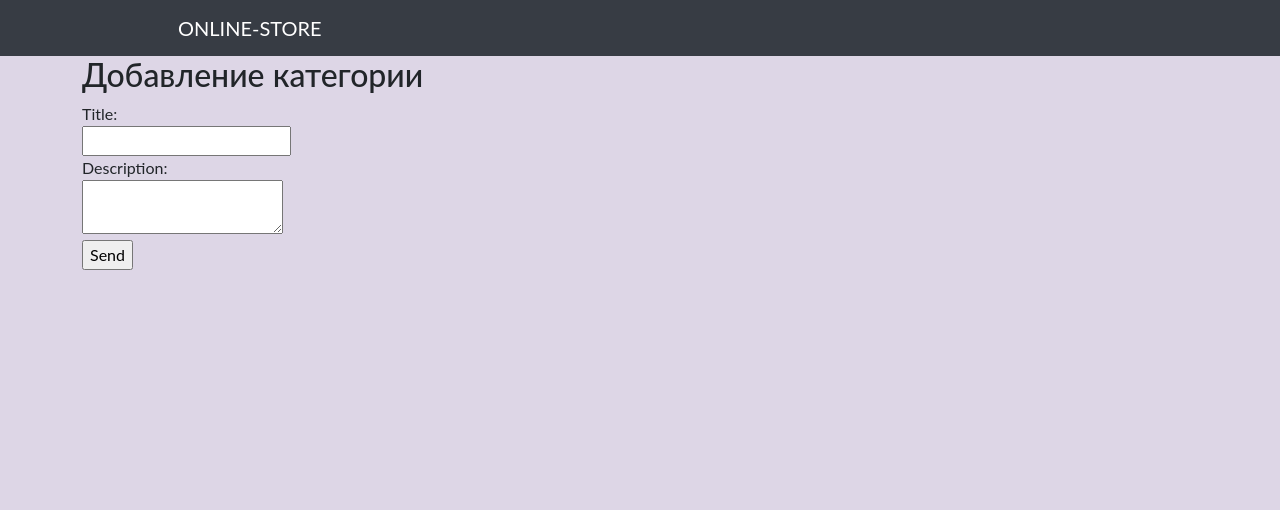
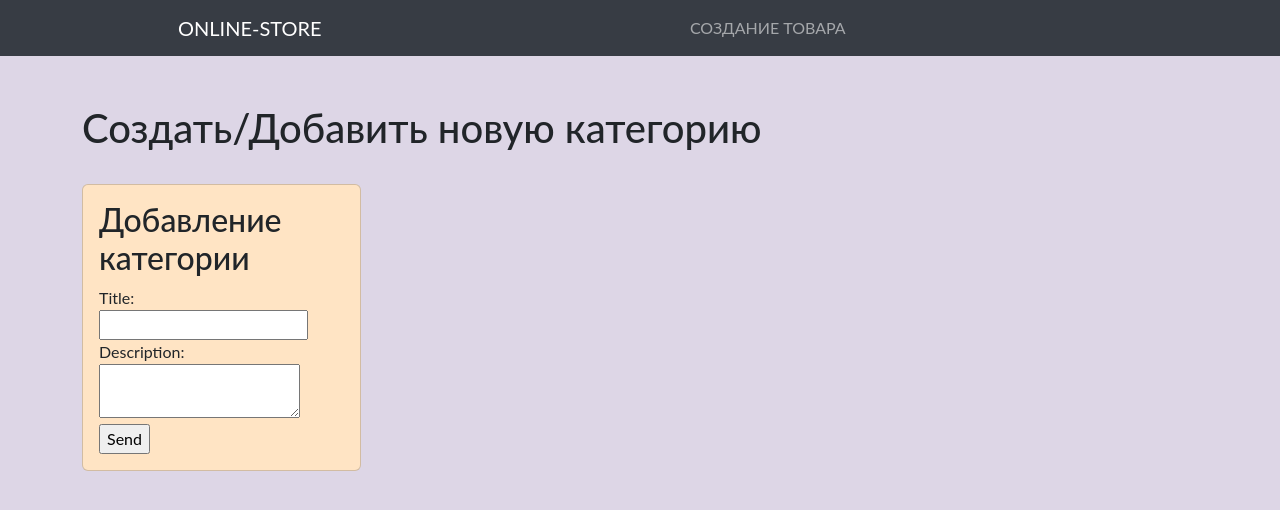
Before and after one commit to PandoraGrims/Online_Store, a Django app: page /categories/add/ in a window 1280 px wide. Shown: the top 510 px of the page. Run offline with Django 4.2, Linux system fonts and the light colour scheme.

Commit message:
Добавил возможность перемещаться между созданием товара и созданием категории

```diff
--- a/online_store/webapp/templates/category_add.html
+++ b/online_store/webapp/templates/category_add.html
@@ -1,9 +1,15 @@
 {% extends "base_html_my.html" %}
+{% block link %}
+    <li class="nav-item">
+        <a class="nav-link" href="{% url "good_add" %}">Создание товара</a>
+    </li>
+{% endblock %}
 {% block title %}Создание категории{% endblock %}
 
-<h1>Create new category</h1>
-
 {% block content %}
+    <h1 class="title_create_good pt-5 pb-4">Создать/Добавить новую категорию</h1>
+    <div class="card w-25 mb-3" style="background-color: bisque">
+        <div class="card-body">
             <form action="/categories/add/" method="post">
                 {% csrf_token %}
                 <h2>Добавление категории</h2>
@@ -20,4 +26,6 @@
 
                 <input type="submit" value="Send"/>
             </form>
+        </div>
+    </div>
 {% endblock %}
--- a/online_store/webapp/templates/create_good.html
+++ b/online_store/webapp/templates/create_good.html
@@ -1,4 +1,9 @@
 {% extends "base_html_my.html" %}
+{% block link %}
+    <li class="nav-item">
+        <a class="nav-link" href="{% url "category_add" %}">Создание категории</a>
+    </li>
+{% endblock %}
 {% block title %}Создание товара{% endblock %}
 
 {% block content %}
--- a/online_store/webapp/templates/index.html
+++ b/online_store/webapp/templates/index.html
@@ -2,6 +2,10 @@
 {% block link %}
     <li class="nav-item">
         <a class="nav-link" href="{% url "good_add" %}">Создание товара</a>
+    </li>
+
+    <li class="nav-item">
+        <a class="nav-link" href="{% url "category_add" %}">Создание категории</a>
     </li>
 {% endblock %}
 
```
Lines whose indentation alone changed are shown as unchanged.
